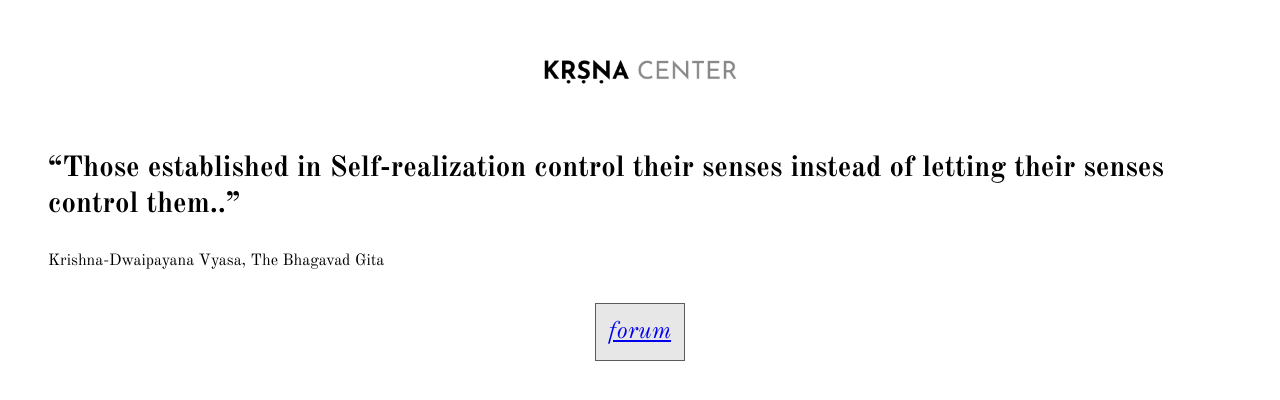
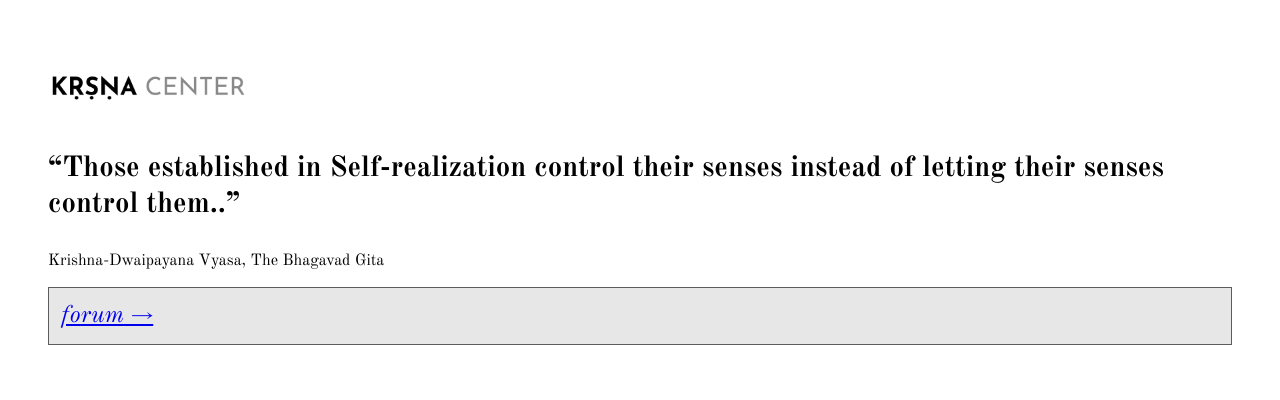
Before and after one commit to krsnacenter/krsnacenter.github.io, a plain HTML site: page index.html in a window 1280 px wide. Shown: the part 208-608 px from the top of the page. Drawn offline with nearby package versions, Linux system fonts and the light colour scheme.

Commit message:
Update index.html

```diff
--- a/index.html
+++ b/index.html
@@ -1,11 +1,13 @@
-<img src="banner-dark.png" width="200px"/>
 <blockquote>
+  <img src="banner-dark.png" width="200px"/>
+
     <p id="quotation"></p>
     <footer>
       <p id="source"></p>
     </footer>
+    <a class="button old-standard" href="https://discuss.krsna.center" target="_blank">forum →</a>
+
   </blockquote>
-  <a class="button old-standard" href="https://discuss.krsna.center" target="_blank">forum</a>
 
   <style>
 @import url('https://fonts.googleapis.com/css2?family=Old+Standard+TT:ital,wght@0,400;0,700;1,400&display=swap');
```
